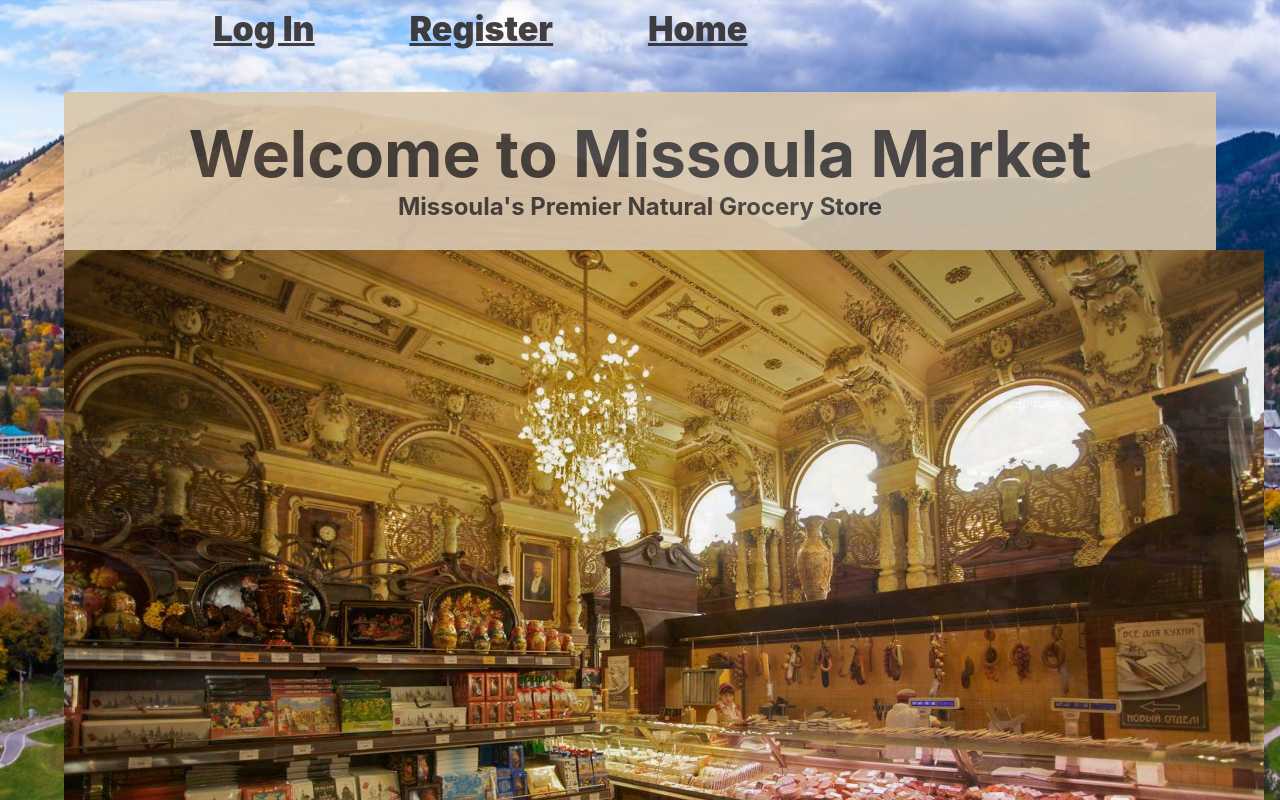
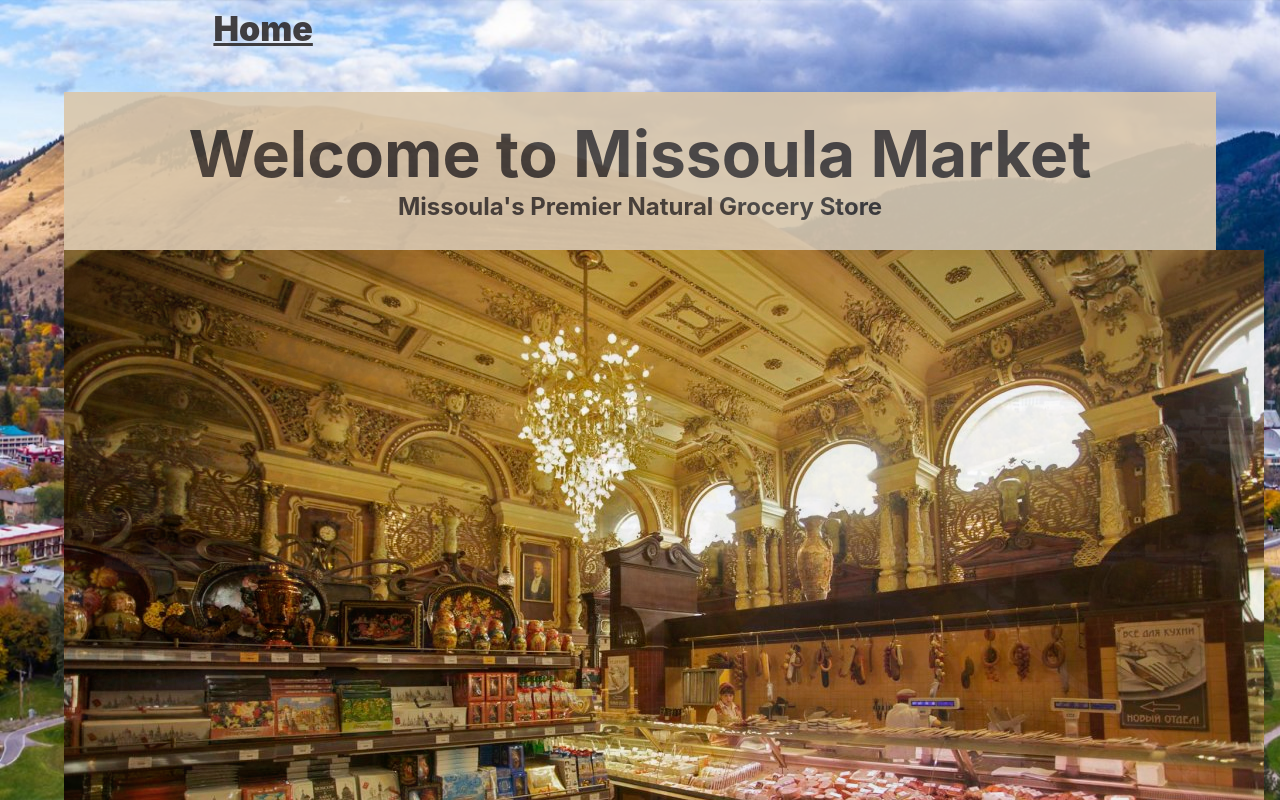
Before and after one commit to ScottM406/Market-Full-Site, a React (Vite) app in the folder market/: page / in a window 1280 px wide. Shown: the top 800 px of the page. Built offline with nearby package versions, Linux system fonts and the light colour scheme; the HTML template or start-up script is replaced by a standard one.

Commit message:
Add token props. Add logged-in Navbar format

```diff
--- a/market/src/App.jsx
+++ b/market/src/App.jsx
@@ -1,17 +1,20 @@
 import { Routes, Route } from "react-router-dom";
+import { useState } from "react";
 import Homepage from "./Homepage.jsx";
 import Login from "./Login.jsx";
 import Navbar from "./Navbar.jsx";
 import Register from "./Register.jsx";
 
-function App() {
+const App = () => {
+
+  const [loginToken, setLoginToken] = useState("");
 
 return (
   <>
-    <Navbar />
+    <Navbar loginToken={loginToken}/>
     <Routes>
-      <Route path="/" element={<Homepage />} />
-      <Route path="/login" element= {<Login />} />
+      <Route path="/" element={<Homepage loginToken={loginToken} />} />
+      <Route path="/login" element= {<Login setLoginToken={setLoginToken} />} />
       <Route path="/register" element= {<Register />} />
     </Routes>
   </>
--- a/market/src/Login.jsx
+++ b/market/src/Login.jsx
@@ -1,6 +1,6 @@
 import { useState } from "react";
 
-const Login = () => {
+const Login = (setLoginToken) => {
   const [username, setUsername] = useState("");
   const [password, setPassword] = useState("");
 
@@ -24,10 +24,13 @@ const Login = () => {
       }
 
       const responseJSON = await postCredentials.json();
-      console.log(responseJSON);
+      const token = responseJSON.token;
+      console.log(token);
+      setLoginToken(token);
+
 
     } catch (e) {
-      alert("Invalid Credentials");
+
     }
   }
 
--- a/market/src/Navbar.jsx
+++ b/market/src/Navbar.jsx
@@ -1,10 +1,10 @@
 import { Link } from "react-router-dom";
 
-const Navbar = () => {
+const Navbar = (loginToken) => {
   return (
     <header>
-      <Link to={"/login"}>Log In</Link>
-      <Link to={"/register"}>Register</Link>
+      {loginToken ? null : <Link to={"/login"}>Log In</Link>}
+      {loginToken ? null : <Link to={"/register"}>Register</Link>}
       <Link to={"/"}>Home</Link>
     </header>
   )
--- a/market/src/Register.jsx
+++ b/market/src/Register.jsx
@@ -1,9 +1,11 @@
 import { useState } from "react";
+import { Link } from "react-router-dom";
 
 const Register = () => {
 
   const [username, setUsername] = useState("");
   const [password, setPassword] = useState("");
+  const [token, setToken] = useState("");
 
   const submitHandler = async (event) => {
 
@@ -19,12 +21,15 @@ const Register = () => {
   })
 
   const responseJSON = await postNewCredentials.json();
-  console.log(responseJSON);
-
+  const token = responseJSON.token;
+  setToken(token);
   }
 
   return (
     <>
+     { token ?
+     <h1 id="register-form">Thank you for reqistering! Please <Link to="/login">log in</Link> to continue.</h1>
+     :
       <form id="register-form" onSubmit={submitHandler}>
       <h1>Please Register below to shop online.</h1>
         <input
@@ -41,7 +46,7 @@ const Register = () => {
           onChange={(event) => setPassword(event.target.value)}
         />
         <button type="submit">Register</button>
-      </form>
+      </form> }
     </>
   )
 }
```
